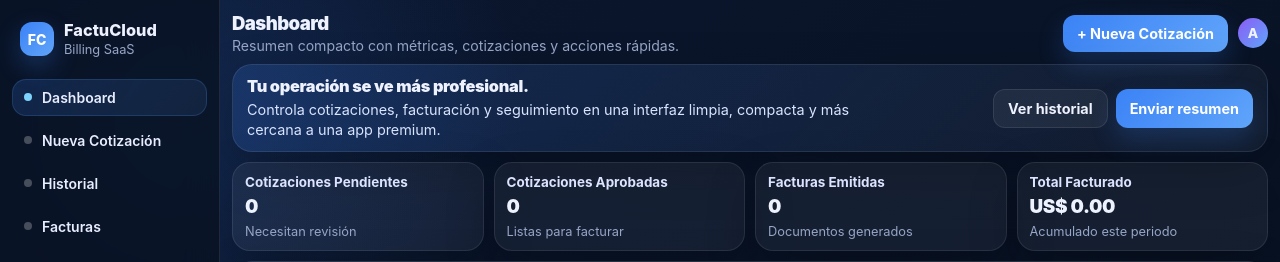
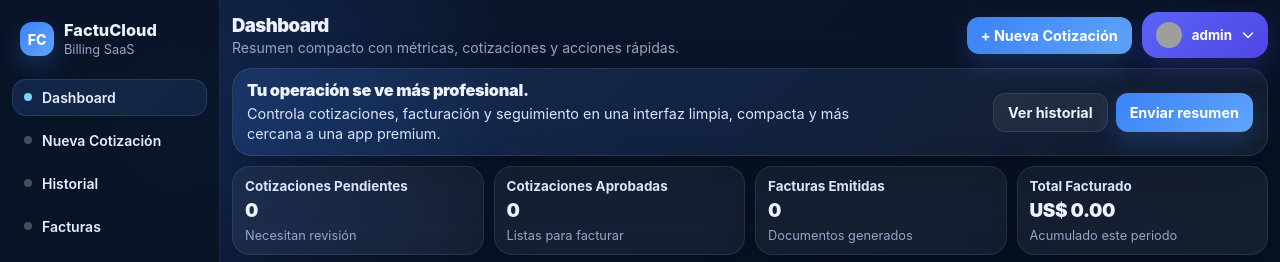
Before and after one commit to william100406/app_cotizacion, a Flask app: page / in a window 1280 px wide. Shown: the top 262 px of the page. Run offline with Flask 3, Linux system fonts and the light colour scheme; the visitor is signed in with stand-in values (Sample User, id 1); data comes from the database, SQL or seed files in the repository; data that the repository does not hold is empty; some libraries are stand-ins or nearby versions; grey boxes are pictures that could not be loaded.

Commit message:
agregué cambios en la página

```diff
--- a/templates/index.html
+++ b/templates/index.html
@@ -5,6 +5,9 @@
   <meta name="viewport" content="width=device-width, initial-scale=1.0" />
   <title>FactuCloud | Dashboard</title>
   <link rel="icon" href="{{ url_for('static', filename='FC.ico') }}">
+
+  <!-- Iconos -->
+  <link rel="stylesheet" href="https://cdnjs.cloudflare.com/ajax/libs/font-awesome/6.5.0/css/all.min.css">
 
   <style>
     :root{
@@ -213,31 +216,6 @@
       gap:10px;
       flex-wrap:wrap;
       margin-left:auto;
-    }
-
-    .chip{
-      display:inline-flex;
-      align-items:center;
-      gap:8px;
-      padding:9px 12px;
-      border-radius:999px;
-      background: rgba(255,255,255,.06);
-      border:1px solid var(--border);
-      color:#e9edff;
-      font-weight:600;
-      box-shadow: var(--shadow);
-    }
-
-    .avatar{
-      width:30px;
-      height:30px;
-      border-radius:999px;
-      background: linear-gradient(135deg, #8b5cf6, #60a5fa);
-      display:grid;
-      place-items:center;
-      font-size:.85rem;
-      font-weight:800;
-      flex:0 0 auto;
     }
 
     .btn{
@@ -495,6 +473,92 @@
       flex-wrap:wrap;
     }
 
+    /* USER DROPDOWN */
+    .user-dropdown{
+      position:relative;
+      display:inline-block;
+    }
+
+    .user-btn{
+      display:flex;
+      align-items:center;
+      gap:10px;
+      background: linear-gradient(135deg, #5b63f6, #4f46e5);
+      color:white;
+      border:none;
+      padding:10px 14px;
+      border-radius:16px;
+      cursor:pointer;
+      font-weight:700;
+      box-shadow: 0 10px 24px rgba(79,70,229,.28);
+      transition:.18s ease;
+    }
+
+    .user-btn:hover{
+      transform: translateY(-1px);
+      filter: brightness(1.05);
+    }
+
+    .user-btn img{
+      width:26px;
+      height:26px;
+      border-radius:999px;
+      object-fit:cover;
+      flex:0 0 auto;
+    }
+
+    .user-btn i{
+      font-size:12px;
+      opacity:.95;
+    }
+
+    .dropdown-menu{
+      position:absolute;
+      right:0;
+      top:calc(100% + 10px);
+      min-width:230px;
+      background:#1b1c31;
+      border:1px solid rgba(255,255,255,.06);
+      border-radius:18px;
+      padding:10px;
+      box-shadow:0 18px 40px rgba(0,0,0,.35);
+      display:none;
+      z-index:50;
+    }
+
+    .dropdown-menu.open{
+      display:block;
+    }
+
+    .dropdown-menu a{
+      display:flex;
+      align-items:center;
+      gap:12px;
+      padding:12px 12px;
+      border-radius:12px;
+      color:#eef2ff;
+      text-decoration:none;
+      font-weight:500;
+    }
+
+    .dropdown-menu a:hover{
+      background: rgba(255,255,255,.05);
+    }
+
+    .dropdown-menu a.danger{
+      color:#ff6b6b;
+    }
+
+    .dropdown-menu a.danger:hover{
+      background: rgba(255,107,107,.08);
+    }
+
+    .menu-divider{
+      height:1px;
+      background: rgba(255,255,255,.08);
+      margin:8px 0;
+    }
+
     @media (max-width: 980px){
       .sidebar{
         display:none;
@@ -534,7 +598,7 @@
       }
 
       .btn,
-      .chip{
+      .user-btn{
         width:100%;
         justify-content:center;
       }
@@ -546,6 +610,11 @@
       .card-header{
         flex-direction:column;
         align-items:flex-start;
+      }
+
+      .dropdown-menu{
+        width:100%;
+        min-width:unset;
       }
     }
   </style>
@@ -588,9 +657,33 @@
 
         <div class="top-right">
           <a href="/nueva" class="btn btn-primary">+ Nueva Cotización</a>
-          <div class="user-mini">
-    <div class="avatar">A</div>
-      </div>
+
+          <div class="user-dropdown">
+            <button class="user-btn" id="userBtn" type="button">
+              <img src="https://cdn-icons-png.flaticon.com/512/3135/3135715.png" alt="admin">
+              <span>admin</span>
+              <i class="fa-solid fa-chevron-down"></i>
+            </button>
+
+            <div class="dropdown-menu" id="userMenu">
+              <a href="/usuarios">
+                <i class="fa-solid fa-user-group"></i>
+                <span>Usuarios</span>
+              </a>
+
+              <a href="/perfil">
+                <i class="fa-solid fa-gear"></i>
+                <span>Editar Perfil</span>
+              </a>
+
+              <div class="menu-divider"></div>
+
+              <a href="/logout" class="danger">
+                <i class="fa-solid fa-right-from-bracket"></i>
+                <span>Cerrar sesión</span>
+              </a>
+            </div>
+          </div>
         </div>
       </div>
 
@@ -686,9 +779,7 @@
 
                         <a href="/cotizacion_pdf/{{ cotizacion.id }}" class="action">PDF</a>
 
-                        <div class="dropdown">
-                          <button type="button" class="action more">•••</button>
-                        </div>
+                        <button type="button" class="action more">•••</button>
                       </div>
                     </td>
                   </tr>
@@ -706,5 +797,23 @@
       </section>
     </main>
   </div>
+
+  <script>
+    const userBtn = document.getElementById('userBtn');
+    const userMenu = document.getElementById('userMenu');
+
+    userBtn.addEventListener('click', (e) => {
+      e.stopPropagation();
+      userMenu.classList.toggle('open');
+    });
+
+    document.addEventListener('click', () => {
+      userMenu.classList.remove('open');
+    });
+
+    userMenu.addEventListener('click', (e) => {
+      e.stopPropagation();
+    });
+  </script>
 </body>
 </html>
```
